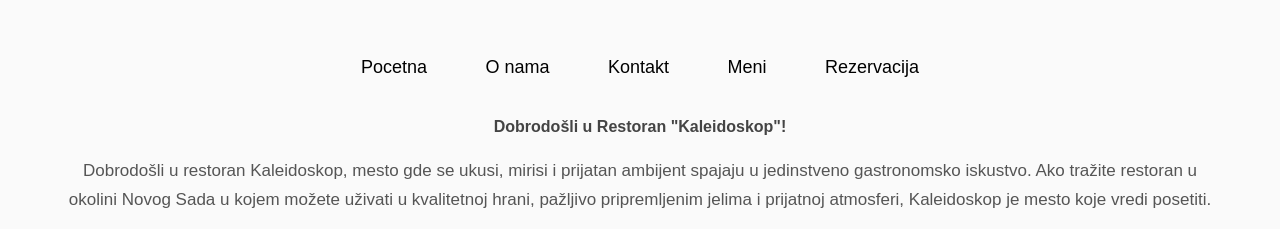
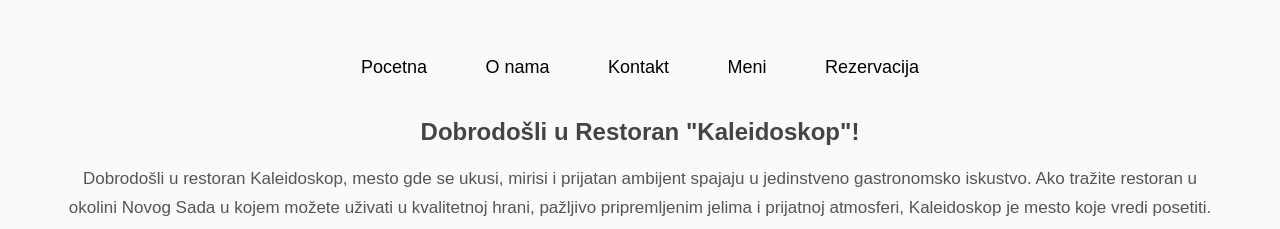
Before and after one commit to uroscegarit8-24/projekatvebdizajn1, a plain HTML site: page index.html in a window 1280 px wide. Shown: the part 493-722 px from the top of the page. Drawn offline with Linux system fonts and the light colour scheme.

Commit message:
Update index.html

```diff
--- a/index.html
+++ b/index.html
@@ -26,7 +26,7 @@
 </nav>
 
     <div class="section">
-      <h4>Dobrodošli u Restoran "Kaleidoskop"!</h4>
+      <h2>Dobrodošli u Restoran "Kaleidoskop"!</h2>
       <p>
           Dobrodošli u restoran Kaleidoskop, mesto gde se ukusi,
         mirisi i prijatan ambijent spajaju u jedinstveno gastronomsko
```
